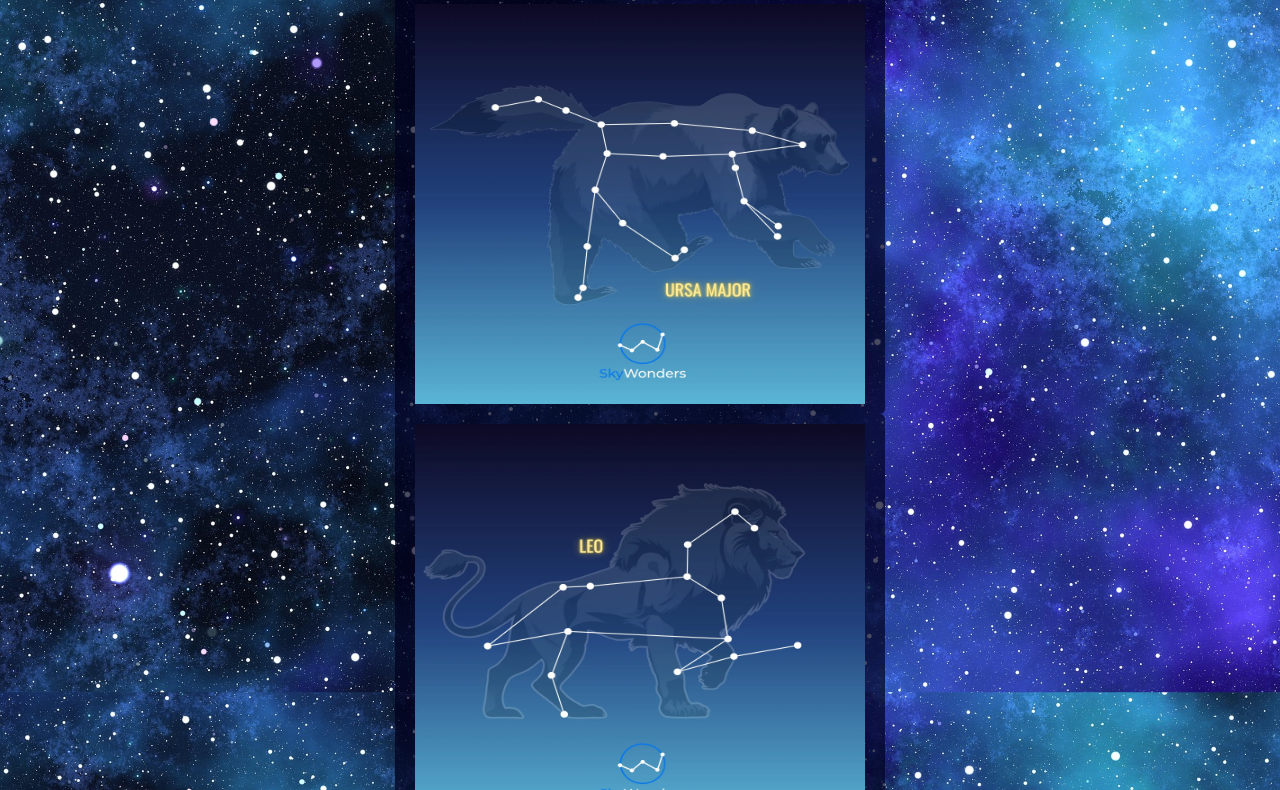
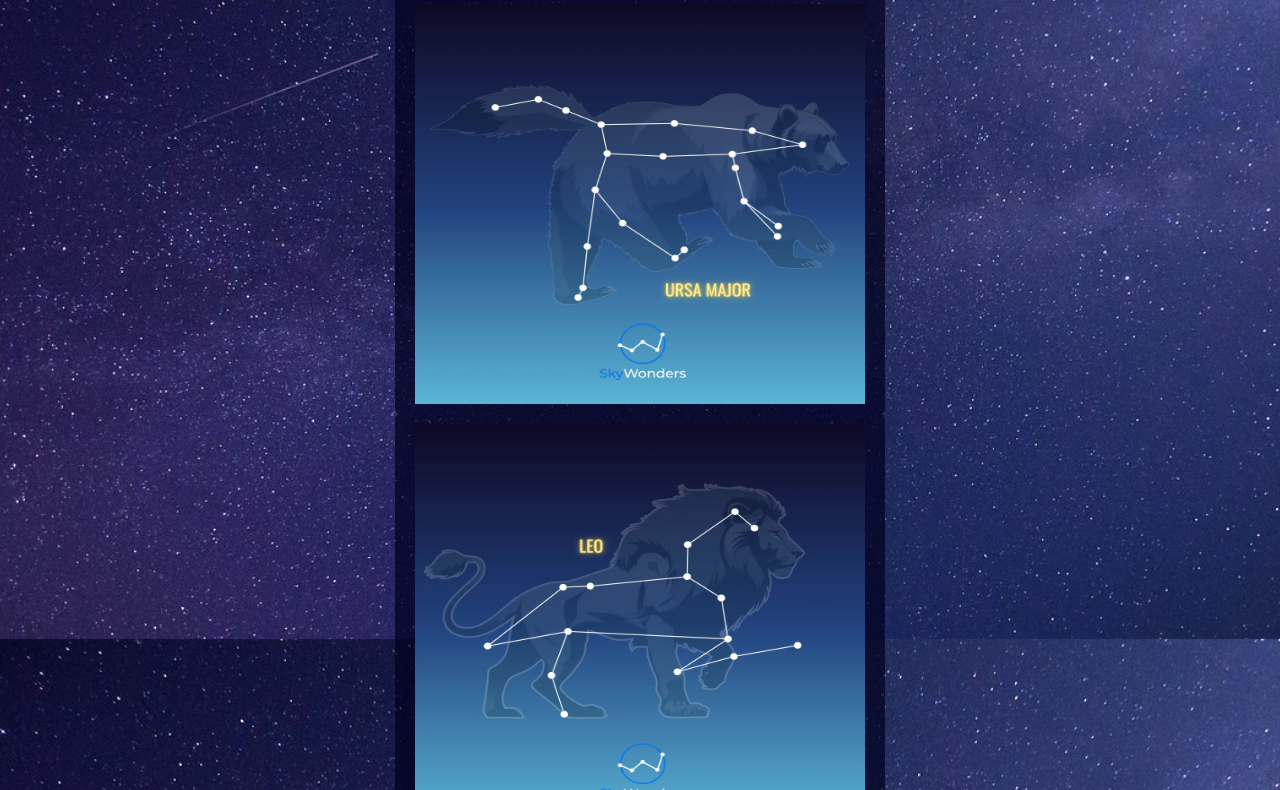
Before and after one commit to au141968/Roberts_Austin_Final_Project_Prototype, a plain HTML site: page spring.html in a window 1280 px wide. Shown: the part 161-951 px from the top of the page. Drawn offline with Linux system fonts and the light colour scheme.

Commit message:
Add files via upload

```diff
--- a/spring.html
+++ b/spring.html
@@ -9,7 +9,7 @@
     <body>
         <style>
             body {
-                background: url('images/geralt-stars-7249785_1920.jpg') no-repeat center fixed;
+                background: url('images/pexels-stars-1869692_1280.jpg') no-repeat center fixed;
                 background-size: cover;
             }
         </style>
```
